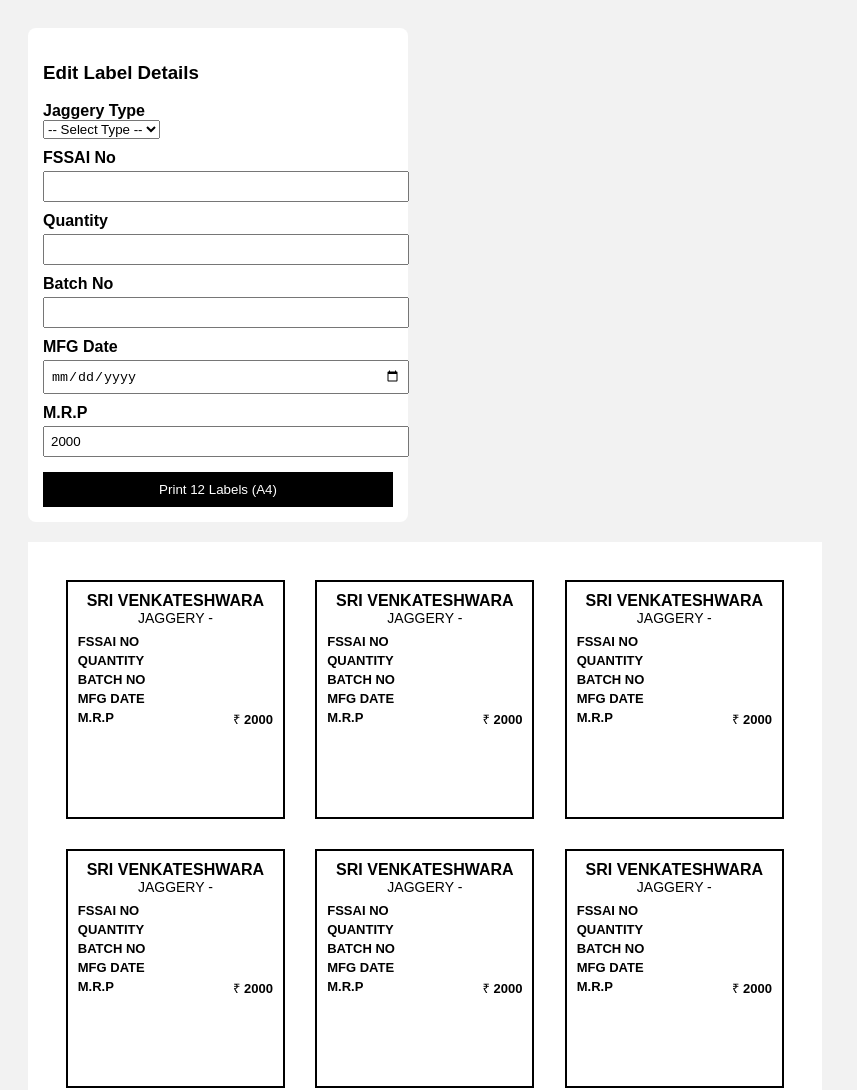
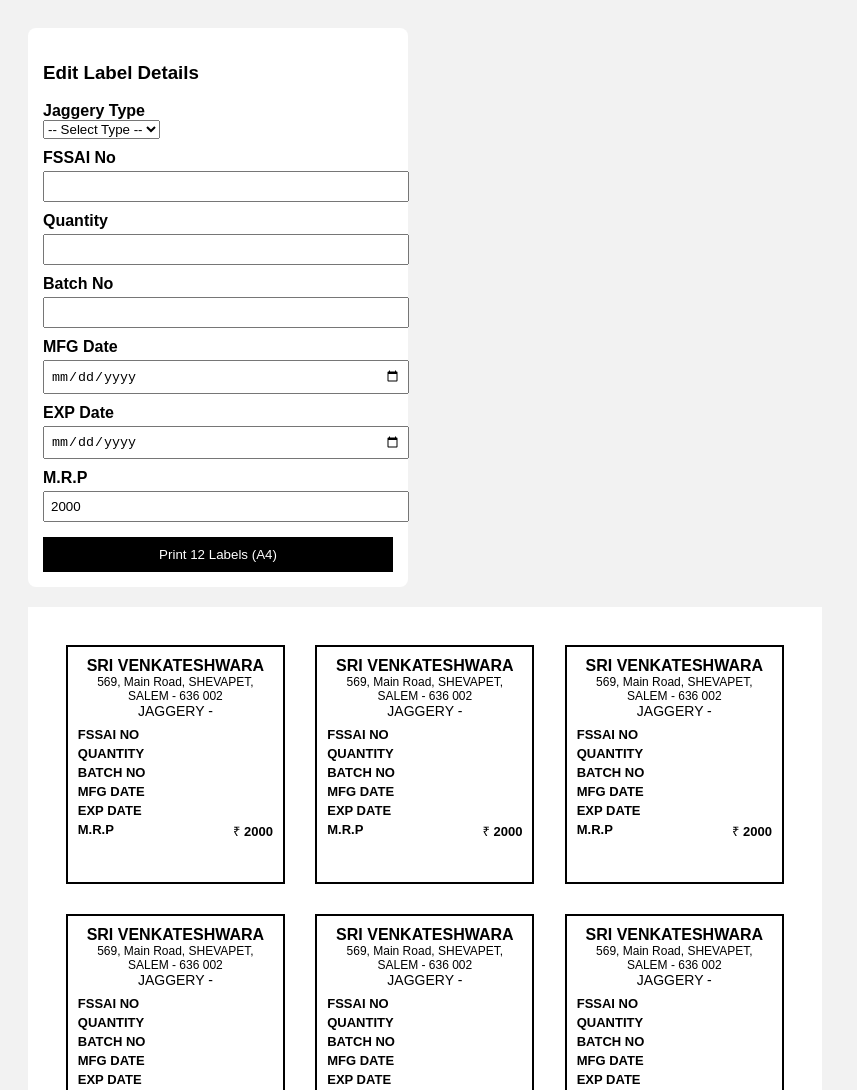
Before and after one commit to Pravinms2004/lable, a plain HTML site: page index.html in a window 1280 px wide. Shown: the top 1090 px of the page, without its empty margins (0-857 px from the left). Drawn offline with Linux system fonts and the light colour scheme.

Commit message:
Update index.html

```diff
--- a/index.html
+++ b/index.html
@@ -115,7 +115,10 @@
   <input type="text" oninput="updateAll('batch', this.value)" />
 
   <label>MFG Date</label>
-  <input type="date" oninput="updateAll('mfg', this.value)" />
+  <input type="date" onchange="updateDateAll('mfg', this.value)" />
+
+  <label>EXP Date</label>
+  <input type="date" onchange="updateDateAll('exp', this.value)" />
 
   <label>M.R.P</label>
   <input type="number" value="2000" oninput="updateAll('price', this.value)" />
@@ -129,11 +132,13 @@
       document.write(`
         <div class="label">
           <div class="title">SRI VENKATESHWARA</div>
+          <div style="text-align:center;font-size:12px;">569, Main Road, SHEVAPET, SALEM - 636 002</div>
           <div class="subtitle">JAGGERY - <span class="type"></span></div>
           <div class="row"><span>FSSAI NO</span><span class="fssai"></span></div>
           <div class="row"><span>QUANTITY</span><span class="qty"></span></div>
           <div class="row"><span>BATCH NO</span><span class="batch"></span></div>
           <div class="row"><span>MFG DATE</span><span class="mfg"></span></div>
+          <div class="row"><span>EXP DATE</span><span class="exp"></span></div>
           <div class="row"><span>M.R.P</span><span>₹ <span class="price">2000</span></span></div>
         </div>
       `);
@@ -142,6 +147,13 @@
     function updateAll(cls, value) {
       document.querySelectorAll('.' + cls).forEach(el => el.textContent = value);
     }
+
+    function updateDateAll(cls, value) {
+      if (!value) return;
+      const [y, m, d] = value.split('-');
+      const formatted = `${d}-${m}-${y}`;
+      document.querySelectorAll('.' + cls).forEach(el => el.textContent = formatted);
+    }
   </script>
 </div>
 
```
